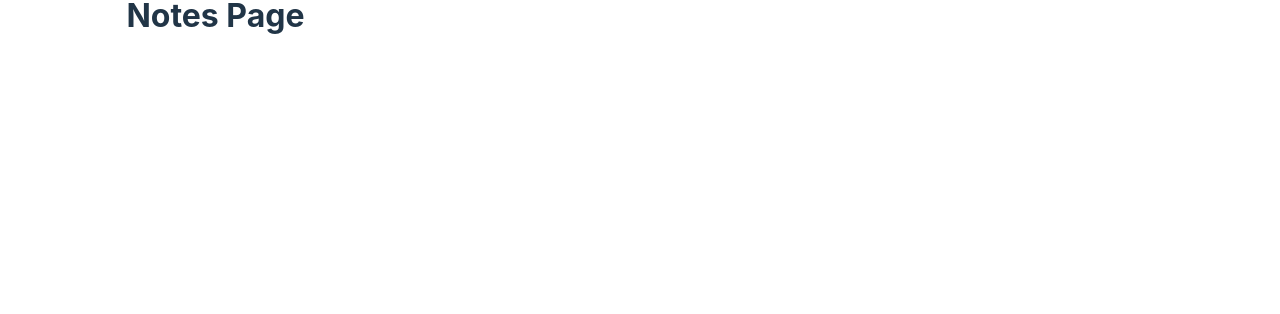
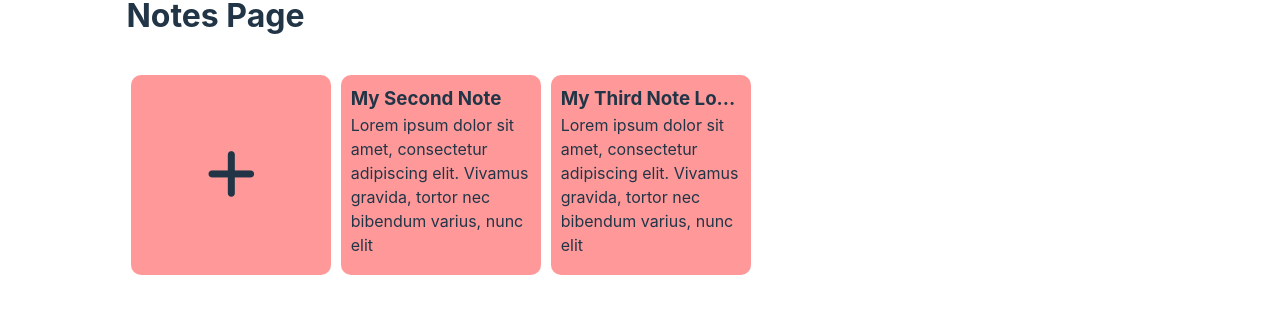
Before and after one commit to MutanPlex/noteplex, a React (Vite) app in the folder client/: page /notes in a window 1280 px wide. Shown: the part 144-458 px from the top of the page. Built offline with nearby package versions, Linux system fonts and the light colour scheme.

Commit message:
Get notes added.

```diff
--- a/client/src/components/Notes.jsx
+++ b/client/src/components/Notes.jsx
@@ -1,7 +1,12 @@
+import GetNotes from "./GetNotes";
 const Notes = () => {
   return (
     <div>
       <h1>Notes Page</h1>
+
+      <div className="notes-container">
+          <GetNotes />
+      </div>
     </div>
   );
 };
```
